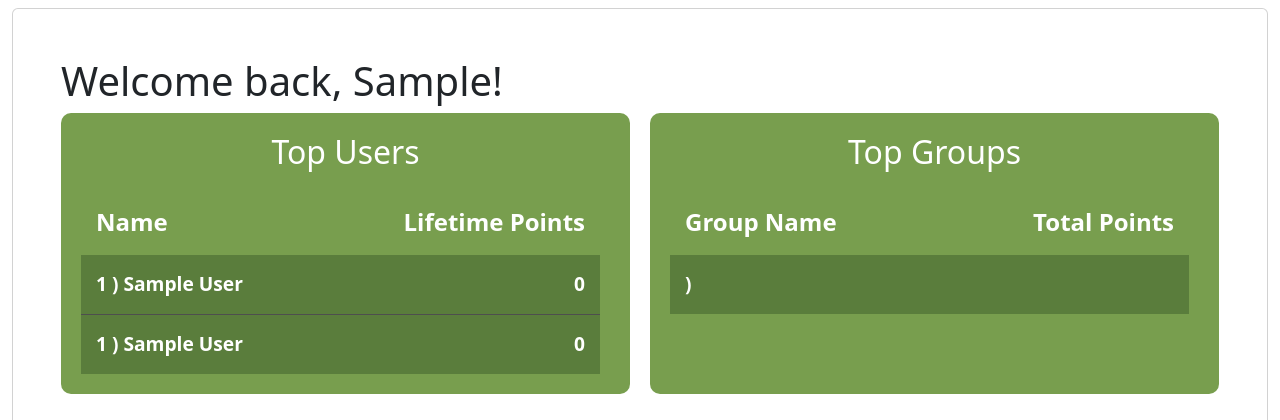
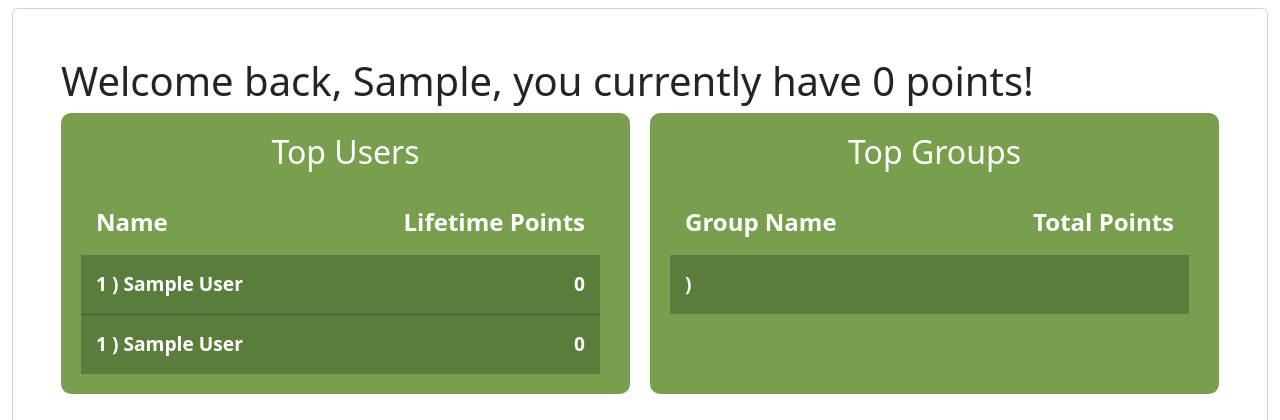
Before and after one commit to CSCI3356-Fall2024/Byte-to-Eat, a Django app: page / in a window 1280 px wide. Shown: the top 420 px of the page. Run offline with Django 5.2, Linux system fonts and the light colour scheme; the visitor is signed in with stand-in values (Sample User, id 1); data comes from the database, SQL or seed files in the repository; data that the repository does not hold is empty.

Commit message:
added current point display to homepage

```diff
--- a/EagleEats/mainApp/templates/home.html
+++ b/EagleEats/mainApp/templates/home.html
@@ -2,7 +2,7 @@
 {% load static %}
 {% block content %}
 
-<h1>Welcome back, {{ user.first_name }}!</h1>
+<h1>Welcome back, {{ user.first_name }}, you currently have {{user.profile.current_points}} points!</h1>
 
 <div class="leaderboards-container">
     <div class="leaderboard-container">
```
